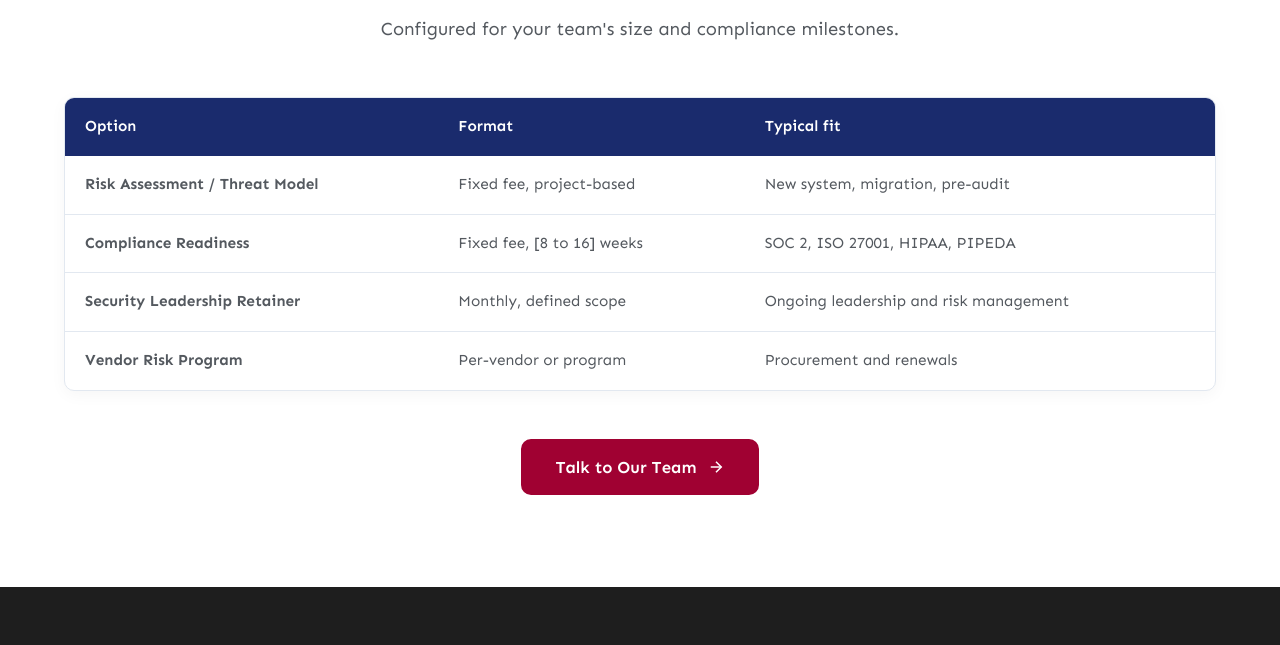
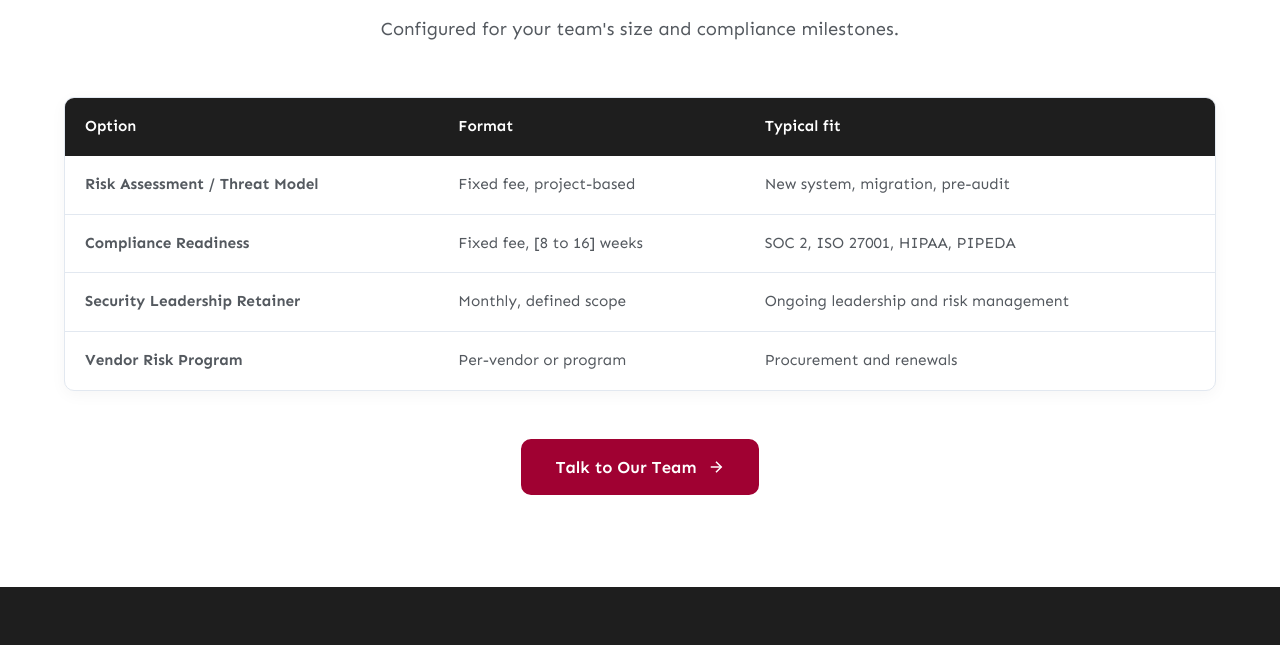
Before and after one commit to Vilampara-Media/Aranntech, a plain HTML site: page services.html in a window 1280 px wide. Shown: the part 4051-4696 px from the top of the page. Drawn offline with Linux system fonts and the light colour scheme.

Commit message:
version1.1

```diff
--- a/styles.css
+++ b/styles.css
@@ -1479,7 +1479,7 @@ p {
 }
 
 .comparison-table th, .custom-table th {
-  background-color: var(--color-primary);
+  background-color: var(--bg-dark);
   color: #FFFFFF;
   padding: 16px 20px;
   text-align: left;
```
